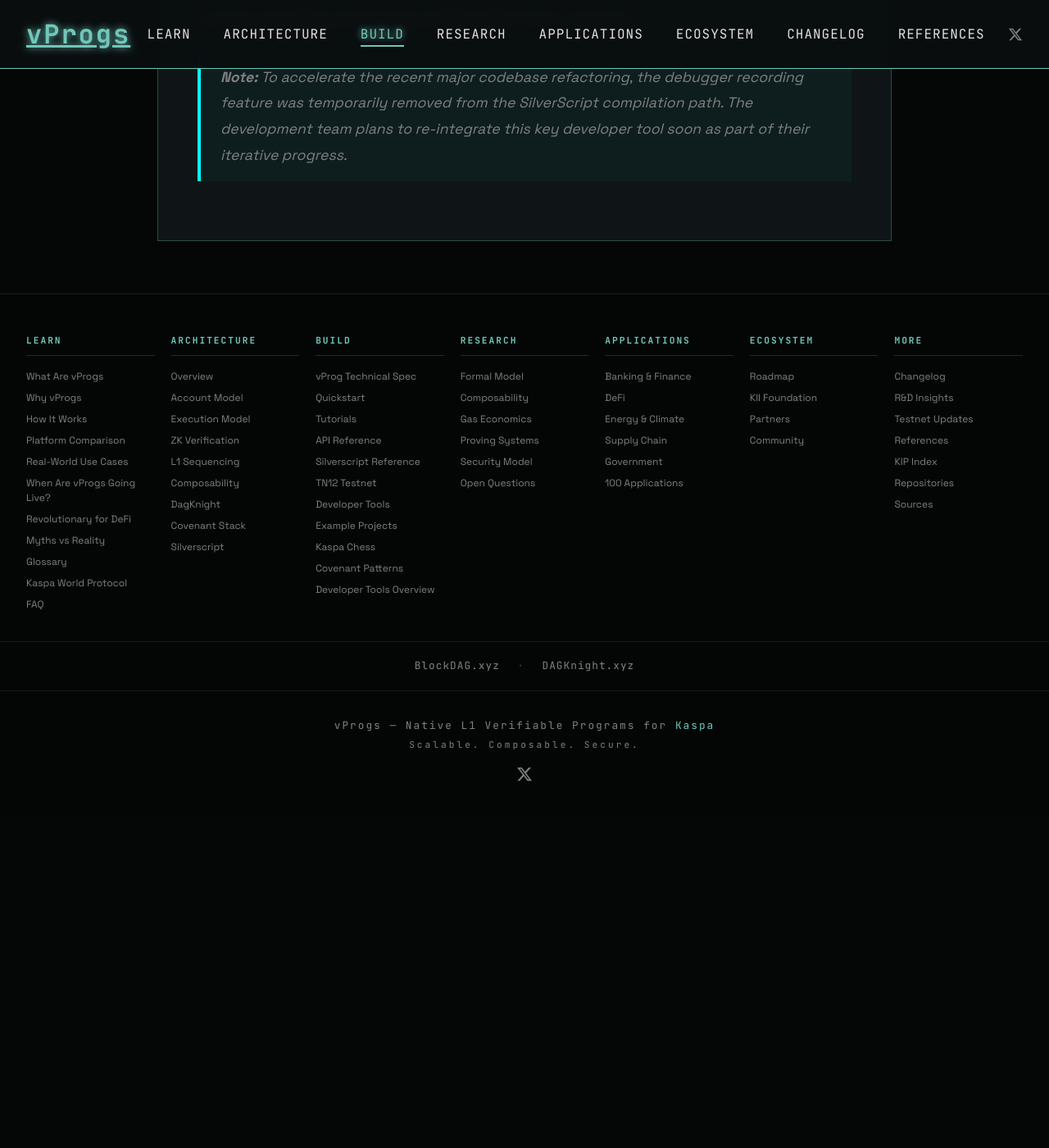
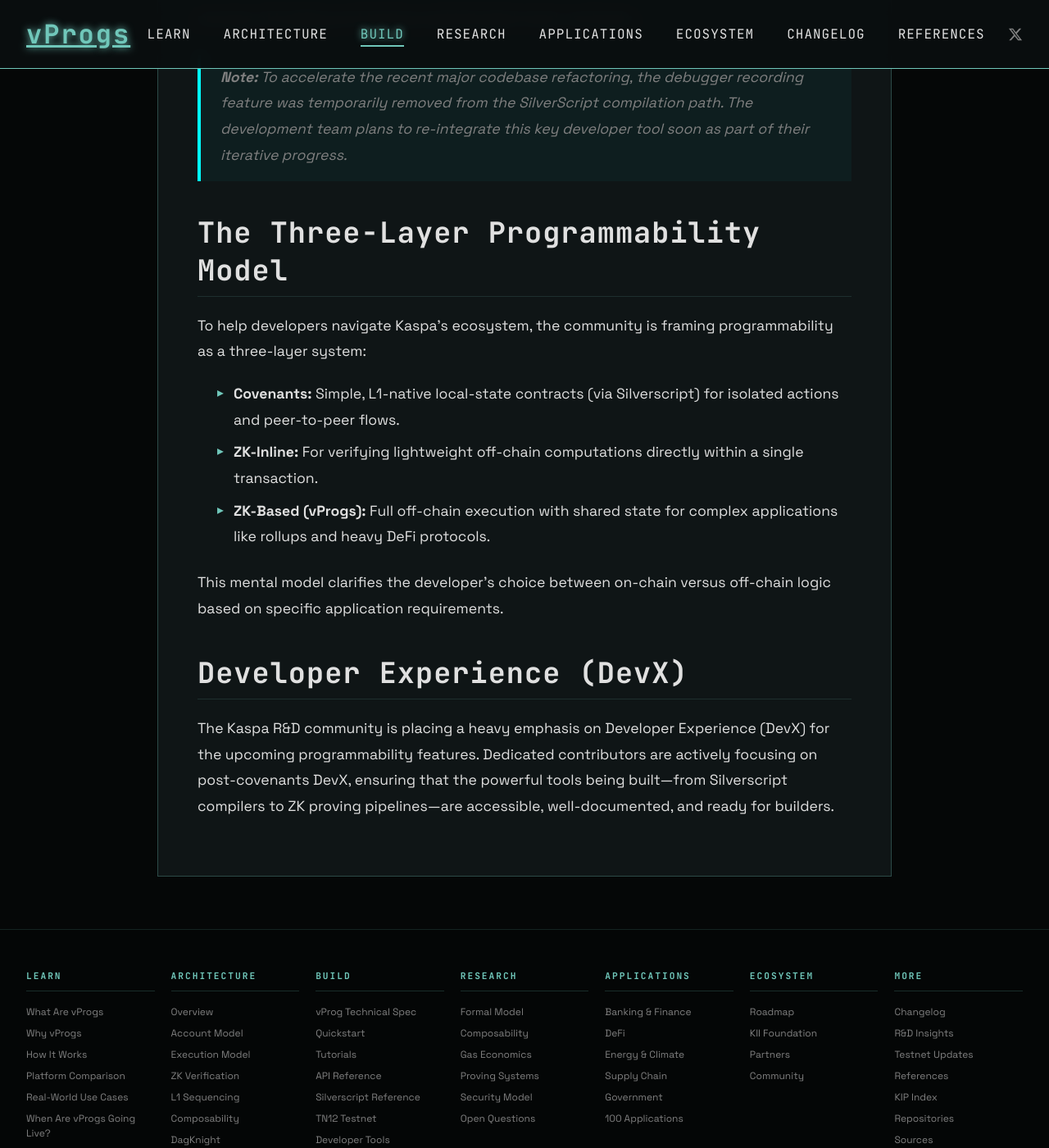
Before and after one commit to creative-inference/vprogs.xyz, a Jekyll site: the page built from build/developer-tools-overview.md, in a window 1280 px wide and 1400 px high, scrolled down 2456 px. Shown: the whole window at 82% size. Built offline with Jekyll 4.4.1, drawn with Linux system fonts in a browser that asks for light colours; before the commit the page ends 3450 px from its top, so only the background shows below that.

Commit message:
Add three-layer programmability model and DevX focus [auto]

```diff
--- a/build/developer-tools-overview.md
+++ b/build/developer-tools-overview.md
@@ -47,3 +47,17 @@
 
 
 > **Note:** To accelerate the recent major codebase refactoring, the debugger recording feature was temporarily removed from the SilverScript compilation path. The development team plans to re-integrate this key developer tool soon as part of their iterative progress.
+
+## The Three-Layer Programmability Model
+
+To help developers navigate Kaspa's ecosystem, the community is framing programmability as a three-layer system:
+
+*   **Covenants:** Simple, L1-native local-state contracts (via Silverscript) for isolated actions and peer-to-peer flows.
+*   **ZK-Inline:** For verifying lightweight off-chain computations directly within a single transaction.
+*   **ZK-Based (vProgs):** Full off-chain execution with shared state for complex applications like rollups and heavy DeFi protocols.
+
+This mental model clarifies the developer's choice between on-chain versus off-chain logic based on specific application requirements.
+
+## Developer Experience (DevX)
+
+The Kaspa R&D community is placing a heavy emphasis on Developer Experience (DevX) for the upcoming programmability features. Dedicated contributors are actively focusing on post-covenants DevX, ensuring that the powerful tools being built—from Silverscript compilers to ZK proving pipelines—are accessible, well-documented, and ready for builders.
```
